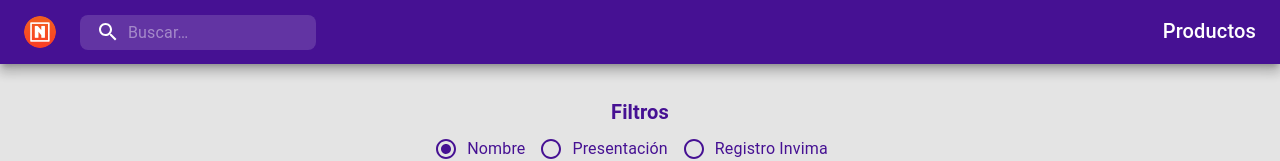
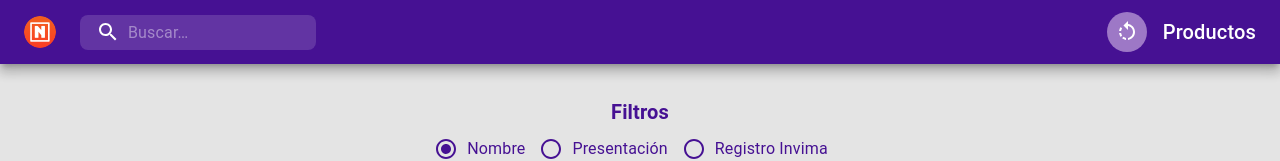
Before and after one commit to potier97/PRODUCTS-APP, a React (Create React App) app: page /products in a window 1280 px wide. Shown: the top 161 px of the page. Built offline with nearby package versions, Linux system fonts and the light colour scheme; no server answers.

Commit message:
push botton reset

```diff
--- a/src/const/index.js
+++ b/src/const/index.js
@@ -1 +1 @@
-export const PhotoThemes = "?pill,pills"
+export const PhotoThemes = "?pill,pills,medicine,pharmaceutical"
--- a/src/pages/products/index.js
+++ b/src/pages/products/index.js
@@ -9,6 +9,8 @@ import FormControlLabel from '@material-ui/core/FormControlLabel';
 import RadioGroup from '@material-ui/core/RadioGroup';
 import Container from '@material-ui/core/Container';
 import Avatar from '@material-ui/core/Avatar';
+import RotateLeftIcon from '@material-ui/icons/RotateLeft';
+import IconButton from '@material-ui/core/IconButton';
 import Radio from '@material-ui/core/Radio';
 import Grid from '@material-ui/core/Grid';
 import SearchIcon from '@material-ui/icons/Search';
@@ -98,11 +100,15 @@ export default function Products(props) {
   const handleSearch = async (e) => {
     try {
       if (e.key === "Enter") {
+        if(search.length > 0){
           const res = await axios.post('/api/searchProduct', { filter: filter, query: search })
           const data = await res.data.products
           console.log(data)
           //setstate(data)
           setSearch('')
+        }else{
+          await getData()
+        }
       }
     }catch (error) {
       console.log('Error to find products: ', error)
@@ -136,11 +142,18 @@ export default function Products(props) {
                 />
               </div>
             </Grid>
+
+            <Grid item  xs={4}  container direction="row" justify="flex-end" alignItems="center">
+              <IconButton onClick={getData} className={classes.resetIcon}>
+                <RotateLeftIcon />
+              </IconButton>
               <Typography  noWrap variant="h6" component="h1" className={classes.tittle}>
                 Productos
               </Typography>
+            </Grid>
           </Grid>:
-          <Grid container direction="column" justify="center" alignItems="stretch" >
+          <Grid container direction="row" justify="space-between" alignItems="center" >
+            <Grid item xs={9} >
               <div className={classes.search}>
                 <div className={classes.searchIcon}> <SearchIcon /> </div>
                 <InputBase
@@ -155,6 +168,12 @@ export default function Products(props) {
                   inputProps={{ 'aria-label': 'search' }}
                 />
               </div>
+            </Grid>
+            <Grid item xs={2} >
+              <IconButton onClick={getData} className={classes.resetIcon}>
+               <RotateLeftIcon />
+              </IconButton>
+            </Grid>
           </Grid>}
         </Toolbar>
       </AppBar>
--- a/src/pages/products/style.js
+++ b/src/pages/products/style.js
@@ -41,6 +41,14 @@ const useStyles = makeStyles((theme) => ({
   radioContainer:{
     justifyContent: 'center',
     alignItems: 'center'
+  },
+
+  resetIcon:{
+    color: '#fff',
+    backgroundColor: '#9D78C6',
+    '&:hover': {
+      backgroundColor: '#9D78C6',
+    },
   },
 
 
```
Lines whose indentation alone changed are shown as unchanged.
